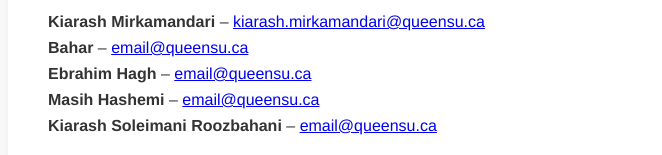
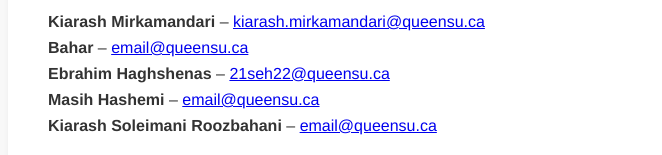
Before and after one commit to kia8804/cisc322group4, a plain HTML site: page index.html in a window 1280 px wide. Shown: the part 1184-1339 px from the top of the page, without its empty margins (56-718 px from the left). Drawn offline with Linux system fonts and the light colour scheme.

Commit message:
Change email

```diff
--- a/index.html
+++ b/index.html
@@ -161,8 +161,8 @@
             <a href="mailto:janesmith@example.com">email@queensu.ca</a>
           </li>
           <li>
-            <strong>Ebrahim Hagh</strong> –
-            <a href="mailto:boblee@example.com">email@queensu.ca</a>
+            <strong>Ebrahim Haghshenas</strong> –
+            <a href="mailto:21seh22@queensu.ca">21seh22@queensu.ca</a>
           </li>
           <li>
             <strong>Masih Hashemi</strong> –
```
